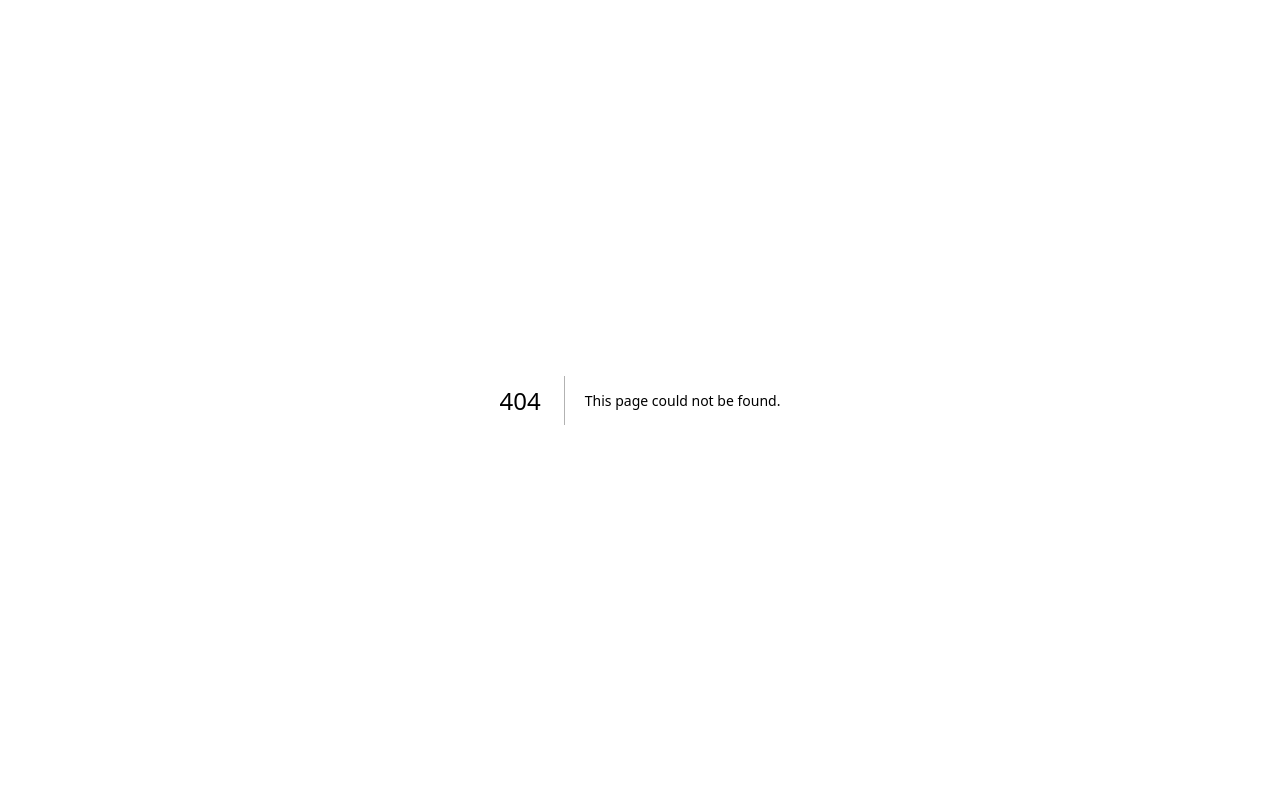
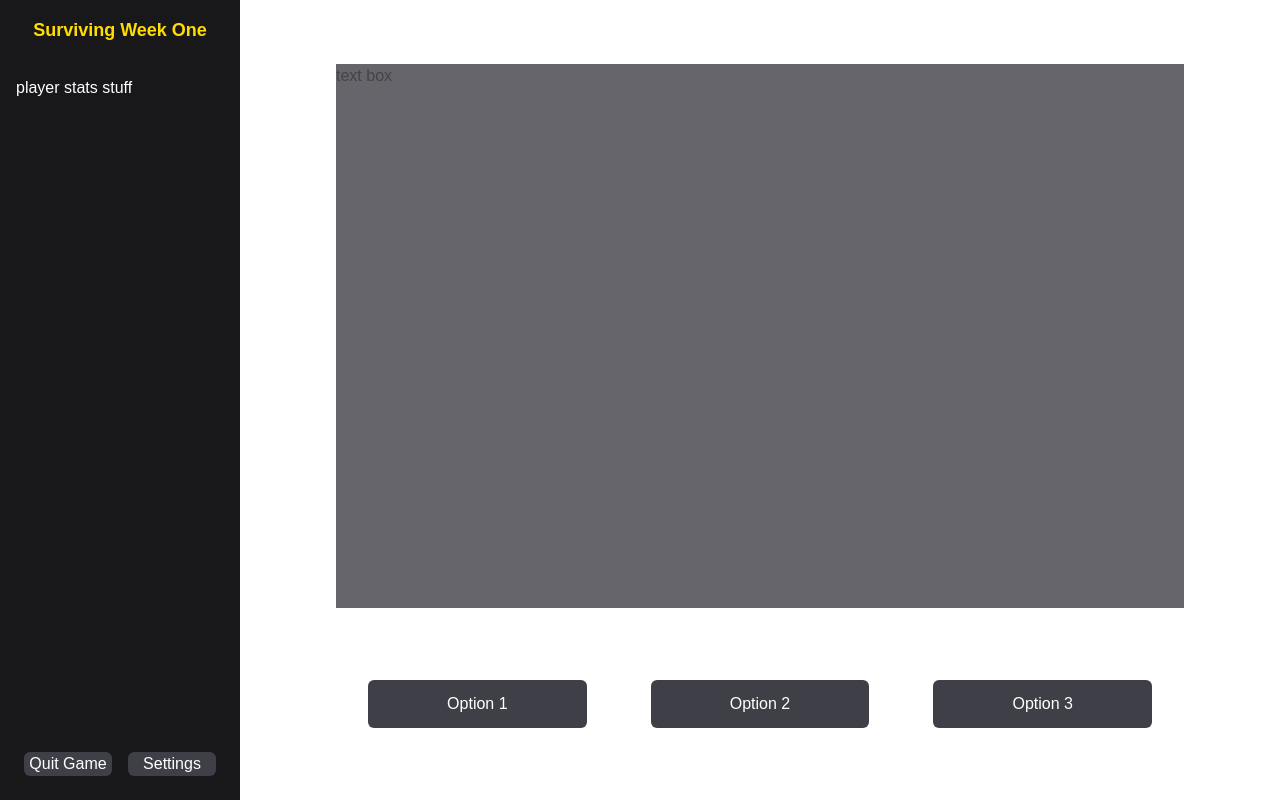
Before and after one commit to MasterDash5/SurvivingWeekOne, a Next.js app in the folder frontend/: page /game in a window 1280 px wide. Before the commit this address had no page. Built offline with nearby package versions, Linux system fonts and the light colour scheme.

Commit message:
Basic text box and options

```diff
--- /dev/null
+++ b/frontend/app/game/page.tsx
@@ -0,0 +1,31 @@
+import Image from "next/image";
+
+export default function Home() {
+  return (
+		<div className="h-screen w-full flex">
+      <div className="w-2xs bg-zinc-900 text-white p-4 justify-between flex flex-col">
+				<div>
+				  <h2 className="text-lg font-bold text-center text-[#fd0]">Surviving Week One</h2>
+					<div className="mt-8">
+						<p>player stats stuff</p>
+					</div>
+				</div>
+				<div className="w-full flex">
+        	<button className="bg-zinc-700 hover:bg-yellow-500 rounded-md m-2 w-full">Quit Game</button>
+					<button className="bg-zinc-700 hover:bg-yellow-500 rounded-md m-2 w-full">Settings</button>
+			  </div>
+			</div>
+
+      <div className="flex flex-col w-full h-screen">
+	  		<div className="mr-24 ml-24 mt-16 mb-16 bg-zinc-700 opacity-80 h-screen">
+					<p>text box</p>
+				</div>
+				<div className="flex mr-24 ml-24 mb-16 text-white">
+					<button className="bg-zinc-700 hover:bg-yellow-500 rounded-md h-12 m-8 mt-2 mb-2 w-1/3">Option 1</button>
+				  <button className="bg-zinc-700 hover:bg-yellow-500 rounded-md h-12 m-8 mt-2 mb-2 w-1/3">Option 2</button>
+					<button className="bg-zinc-700 hover:bg-yellow-500 rounded-md h-12 m-8 mt-2 mb-2 w-1/3">Option 3</button>
+				</div>
+      </div>
+    </div>
+  );
+}
```
